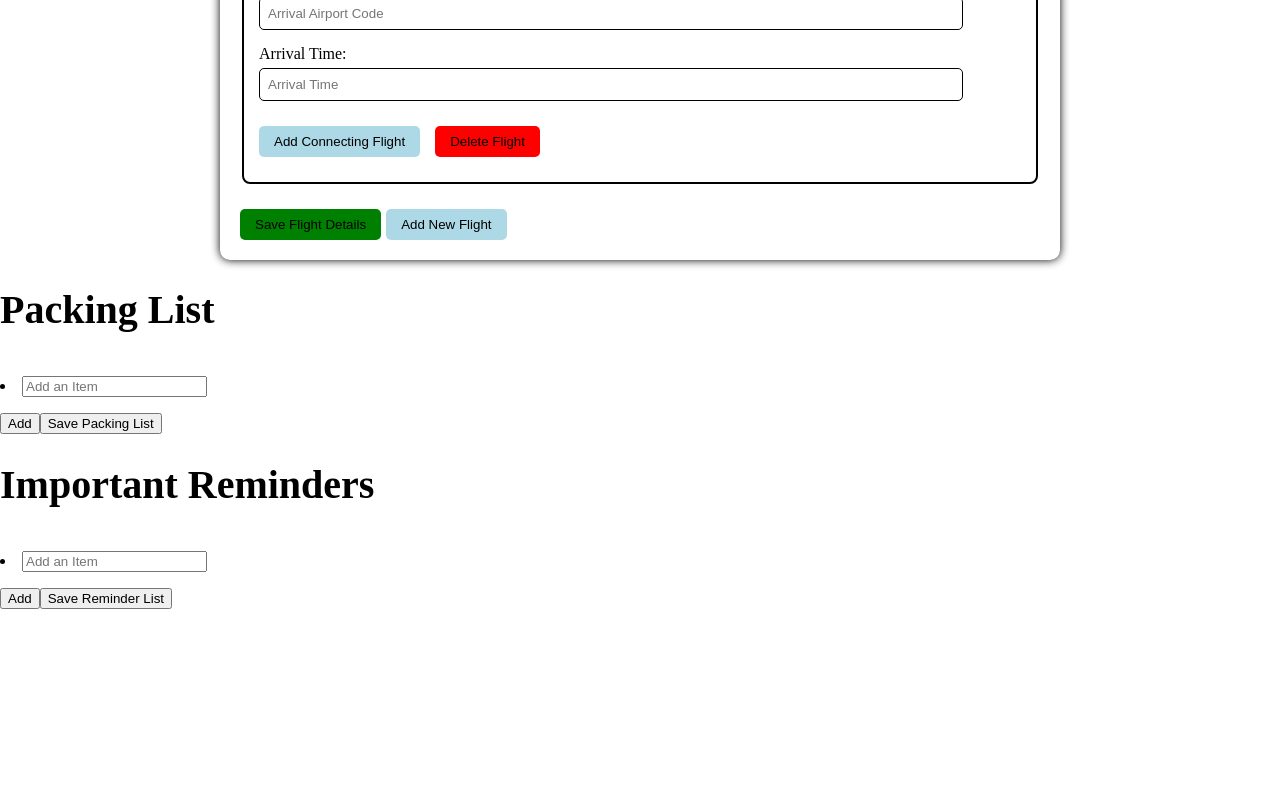
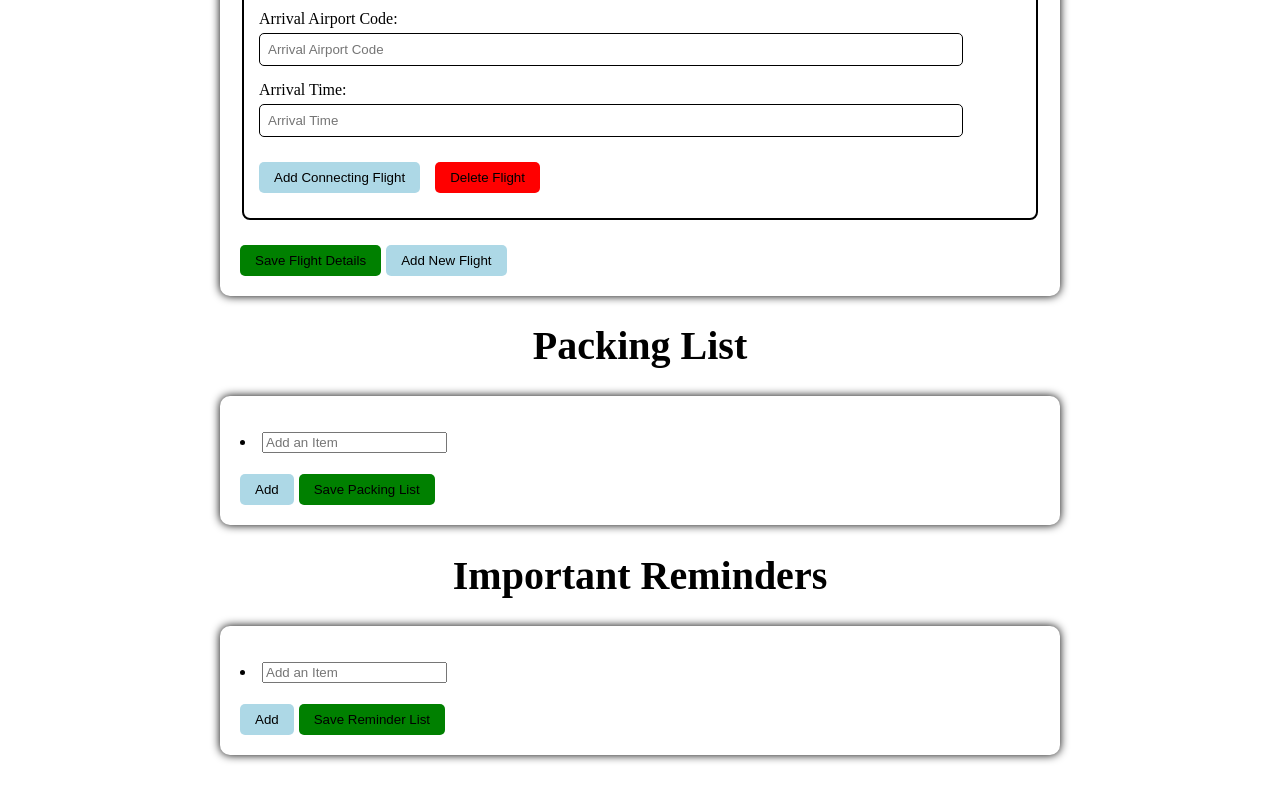
Before and after one commit to afneal/unit-1-project-Alex-N, a React (Vite) app: page /buildtrips in a window 1280 px wide. Shown: the part 1192-1992 px from the top of the page. Before the commit the page ends 1861 px from the top, so only its background shows below. Built offline with nearby package versions, Linux system fonts and the light colour scheme; a web font is replaced by a local one.

Commit message:
added styling for lists

```diff
--- a/src/App.css
+++ b/src/App.css
@@ -324,6 +324,7 @@ h1 {
     background-color: lightblue;
 }
 
+
 .trip-submit-button {
     background-color: green;
 }
@@ -410,3 +411,46 @@ h1 {
 .trip-details {
     text-align: center;
 }
+
+.packing-list-input-container, .reminder-list-input-container {
+   max-width: 800px;
+    margin: 20px auto;
+    padding: 20px;
+    border-radius: 10px;
+    box-shadow: 0 0 10px black;
+}
+
+.packing-list-title, .reminder-list-title {
+    text-align: center;
+}
+
+#add-item-button {
+    background-color: lightblue;
+    padding: 8px 15px;
+    margin: 5px 5px 0 0;
+    border: none;
+    border-radius: 5px;
+    cursor: pointer;
+}
+
+
+.packing-list-submit-button, .reminder-list-submit-button {
+    padding: 8px 15px;
+    margin: 5px 5px 0 0;
+    border: none;
+    border-radius: 5px;
+    cursor: pointer;
+    background-color: green;
+}
+
+.delete-item-button {
+    padding: 8px 15px;
+    margin: 5px 5px 0 0;
+    border: none;
+    border-radius: 5px;
+    cursor: pointer;
+    background-color: red;
+    color: black;
+    margin: 10px;
+
+}
--- a/src/components/planner/PackingList.jsx
+++ b/src/components/planner/PackingList.jsx
@@ -19,16 +19,19 @@ function PackingList({ packingList, setPackingList, packingListData, setPackingL
 
 
     return (
+        //pass list and setList states to child
+        <>
 
-        //pass list and setList states to child
-        <div>
-            <h1 className='packing-list'>Packing List</h1>
-            <form className='packing-list-form' >
-                <List list={list} setList={setList} />
+            <h1 className='packing-list-title'>Packing List</h1>
+            <div className='packing-list-input-container'>
 
-                <SubmitButton onClick={handleSubmit} label="Save Packing List" className='packing-list-submit-button' />
-            </form>
-        </div >
+                <form className='packing-list-form' >
+                    <List list={list} setList={setList} />
+
+                    <SubmitButton onClick={handleSubmit} label="Save Packing List" className='packing-list-submit-button' />
+                </form>
+            </div >
+        </>
     )
 }
 
--- a/src/components/planner/PlannerForm.jsx
+++ b/src/components/planner/PlannerForm.jsx
@@ -160,9 +160,9 @@ function PlannerForm({ trips, setTrips }) {
                                 </div>
 
                                 <div className='form-button-group'>
-                                    <button className='activity-button'
+                                    {/* <button className='activity-button'
                                         type="button" //Add activity at the specific dayIndex listed as an argument
-                                        onClick={() => handleAddActivity(dayIndex)}>Add Activity</button>
+                                        onClick={() => handleAddActivity(dayIndex)}>Add Activity</button> */}
 
                                     <button
                                         className='delete-activity-button'
@@ -177,12 +177,16 @@ function PlannerForm({ trips, setTrips }) {
                                 </div>
                             </div>
                         ))}
-
+                        <button className='activity-button'
+                            type="button" //Add activity at the specific dayIndex listed as an argument
+                            onClick={() => handleAddActivity(dayIndex)}>Add Activity</button>
                     </fieldset>
                 ))}
                 <button className='add-day-button'
                     type="button" //No arguments so no need for arrow function to call function
                     onClick={handleAddDay}>Add Day</button>
+
+
 
                 <SubmitButton onClick={handleSubmit} label="Save Trip Details" className='trip-submit-button' />
             </form>
--- a/src/components/planner/Reminders.jsx
+++ b/src/components/planner/Reminders.jsx
@@ -13,14 +13,17 @@ function ReminderList({ reminderList, setReminderList, reminderListData, setRemi
         setList([])
     }
     return (
-        <div>
-            <h1 className="reminder-list">Important Reminders</h1>
-            <form className="reminder-list-form">
-                <List list={list} setList={setList}/>
-                <SubmitButton onClick={handleSubmit} label="Save Reminder List" className="reminder-list-submit-button" />
-            </form>
+        <>
+            <h1 className="reminder-list-title">Important Reminders</h1>
+            <div className='reminder-list-input-container'>
 
-        </div>
+                <form className="reminder-list-form">
+                    <List list={list} setList={setList} />
+                    <SubmitButton onClick={handleSubmit} label="Save Reminder List" className="reminder-list-submit-button" />
+                </form>
+
+            </div>
+        </>
     )
 }
 
```
Also changed, not shown: src/components/layout/NavIcon.jsx (added).
